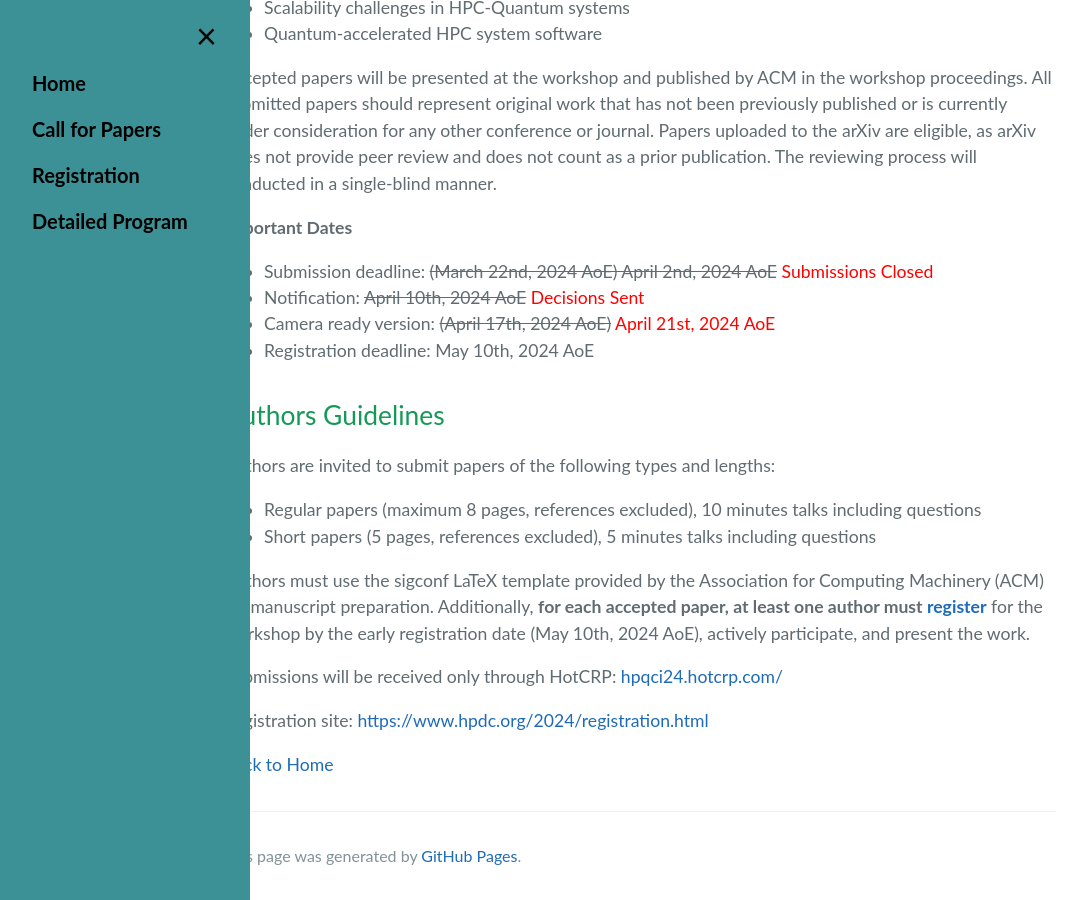
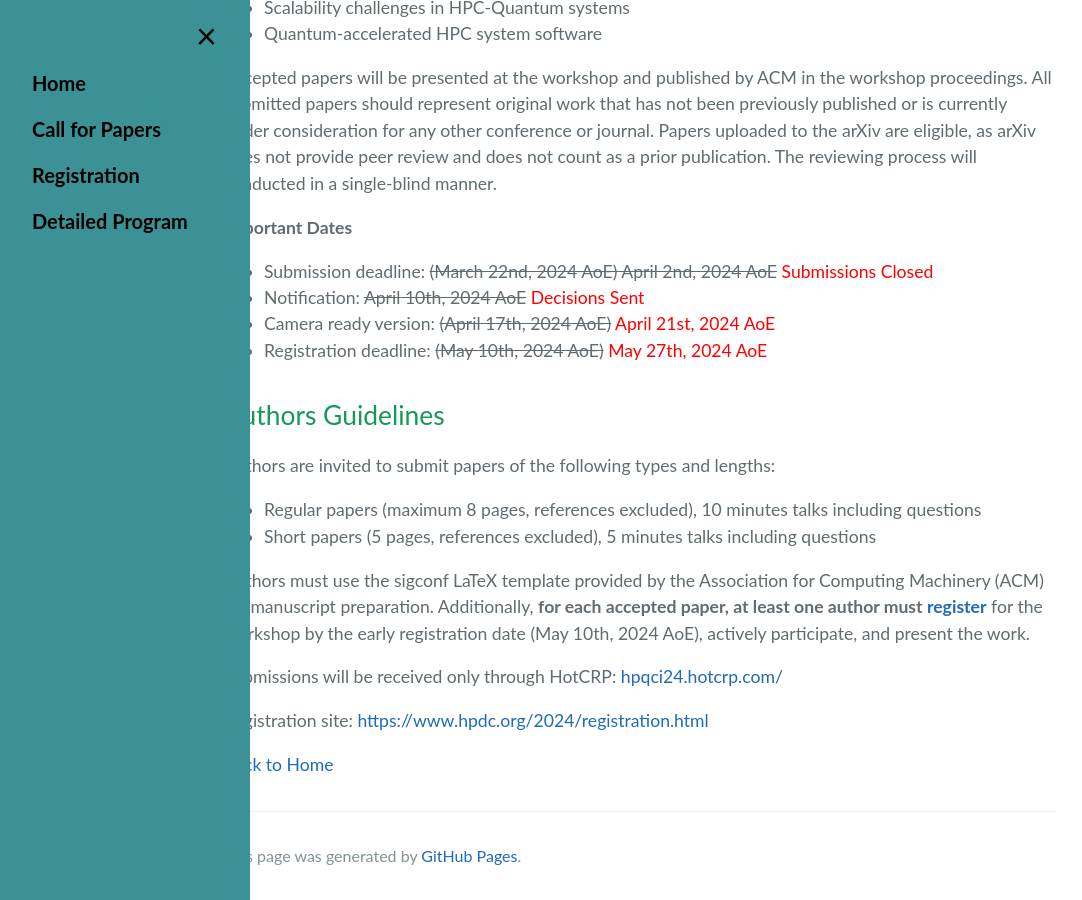
Before and after one commit to HPQCI/HPQCI.github.io, a Jekyll site: the page built from cfp.md, in a window 1280 px wide and 900 px high, scrolled down 871 px. Shown: the whole window, without its empty margins (0-1082 px from the left). Built offline with Jekyll 4.4.1, drawn with Linux system fonts in a browser that asks for light colours.

Commit message:
update cfp

```diff
--- a/cfp.md
+++ b/cfp.md
@@ -24,7 +24,7 @@ Accepted papers will be presented at the workshop and published by ACM in the wo
 *	Submission deadline: ~~(March 22nd, 2024 AoE) April 2nd, 2024 AoE~~ <font color="red">Submissions Closed</font>
 *	Notification: ~~April 10th, 2024 AoE~~ <font color="red">Decisions Sent</font>
 *	Camera ready version: ~~(April 17th, 2024 AoE)~~ <font color="red">April 21st, 2024 AoE</font>
-*	Registration deadline: May 10th, 2024 AoE
+*	Registration deadline: ~~(May 10th, 2024 AoE)~~ <font color="red">May 27th, 2024 AoE</font>
 
 ## Authors Guidelines
 
```
